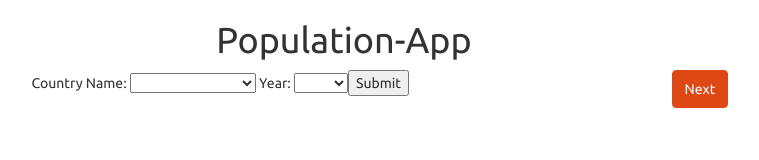
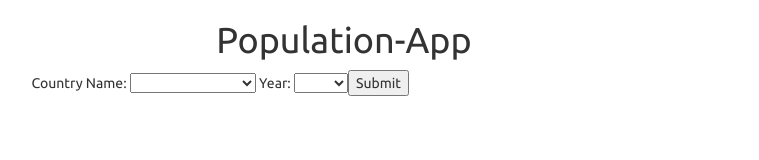
Before and after one commit to TejaswiR/api_Project, a plain HTML site: page index.html in a window 1280 px wide. Shown: the whole page, without its empty margins (296-1055 px from the left). Drawn offline with Linux system fonts and the light colour scheme.

Commit message:
changes in basic.html

```diff
--- a/pages/basic.html
+++ b/pages/basic.html
@@ -33,5 +33,5 @@
       </tbody>
     </table>
   </div>
-  <button type="button" class="btn btn-primary">Next</button>
+  <!-- <button type="button" class="btn btn-primary">Next</button> -->
 </div>
```
Also changed, not shown: pages/population.html (+0 -2 lines).
